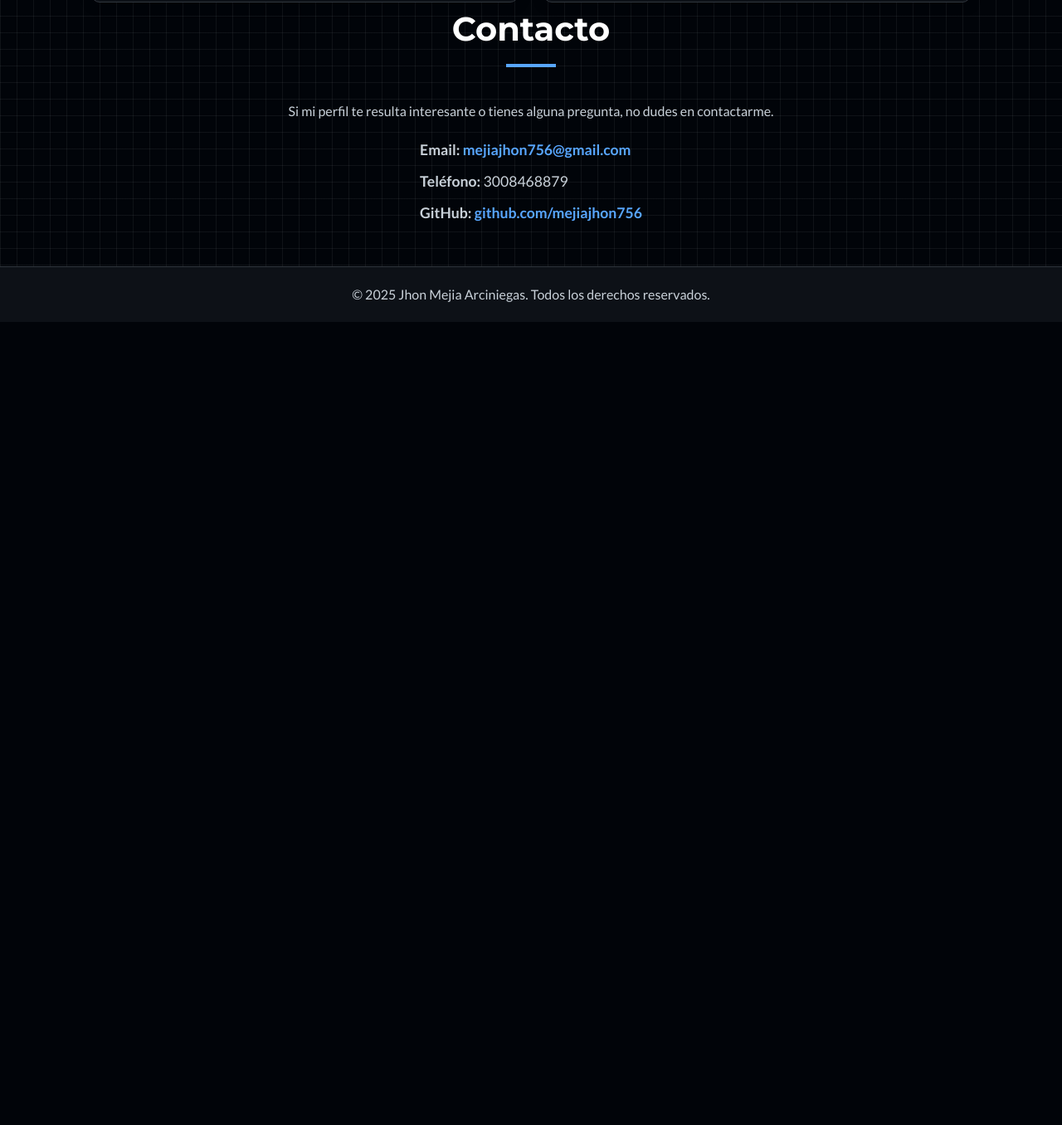
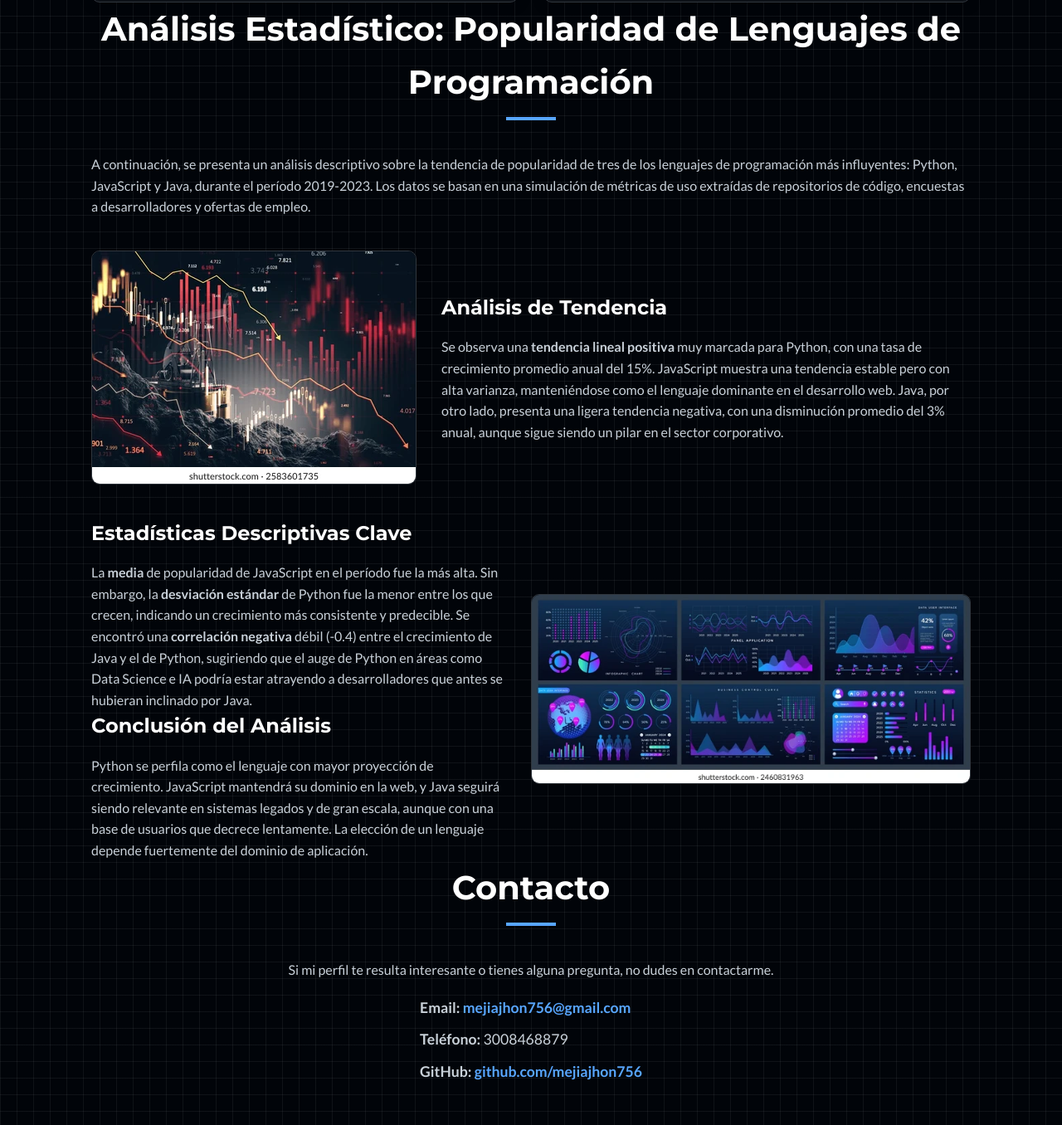
Before and after one commit to mejiajhon756/mi-pagina-web, a plain HTML site: page index.html in a window 1280 px wide. Shown: the part 1361-2717 px from the top of the page at 83% size. Before the commit the page ends 1749 px from the top, so only its background shows below. Drawn offline with Linux system fonts and the light colour scheme.

Commit message:
Versión final con imágenes personalizadas

```diff
--- a/index.html
+++ b/index.html
@@ -17,6 +17,7 @@
                 <ul>
                     <li><a href="#sobre-mi">Sobre Mí</a></li>
                     <li><a href="#proyectos">Proyectos</a></li>
+                    <li><a href="#analisis-estadistico">Análisis Estadístico</a></li>
                     <li><a href="#contacto">Contacto</a></li>
                 </ul>
             </nav>
@@ -52,8 +53,7 @@
 
                 <!-- Proyecto 1 -->
                 <div class="proyecto-card">
-                    <!-- Imagen del proyecto asignada -->
-                    <img src="proyecto.jpeg" alt="Imagen del Proyecto 1">
+                    <img src="ing sistema.jpg" alt="Imagen de ingeniería de sistemas">
                     <div class="proyecto-info">
                         <h3>Calculadora de Estadísticas Descriptivas</h3>
                         <p><strong>Objetivo:</strong> Crear una herramienta web interactiva para calcular medidas de tendencia central (media, mediana, moda) y de dispersión (varianza, desviación estándar) a partir de un conjunto de datos.</p>
@@ -64,8 +64,7 @@
 
                 <!-- Proyecto 2 -->
                 <div class="proyecto-card">
-                    <!-- Sugerencia: Reemplaza esta imagen por una diferente para este proyecto si la tienes -->
-                    <img src="proyecto.jpeg" alt="Imagen del Proyecto 2">
+                    <img src="img sistemas.webp" alt="Imagen de un dashboard con gráficos">
                     <div class="proyecto-info">
                         <h3>Dashboard de Visualización de Datos</h3>
                         <p><strong>Objetivo:</strong> Diseñar un dashboard dinámico para visualizar un conjunto de datos de ventas utilizando gráficos interactivos como barras, líneas y pasteles.</p>
@@ -74,6 +73,31 @@
                     </div>
                 </div>
 
+            </div>
+        </section>
+
+        <section id="analisis-estadistico" class="container">
+            <h2>Análisis Estadístico: Popularidad de Lenguajes de Programación</h2>
+            <div class="analisis-contenido">
+                <p>A continuación, se presenta un análisis descriptivo sobre la tendencia de popularidad de tres de los lenguajes de programación más influyentes: Python, JavaScript y Java, durante el período 2019-2023. Los datos se basan en una simulación de métricas de uso extraídas de repositorios de código, encuestas a desarrolladores y ofertas de empleo.</p>
+
+                <div class="analisis-item">
+                    <img src="estadistica.webp" alt="Gráfico de líneas mostrando la tendencia de popularidad">
+                    <div class="analisis-texto">
+                        <h3>Análisis de Tendencia</h3>
+                        <p>Se observa una <strong>tendencia lineal positiva</strong> muy marcada para Python, con una tasa de crecimiento promedio anual del 15%. JavaScript muestra una tendencia estable pero con alta varianza, manteniéndose como el lenguaje dominante en el desarrollo web. Java, por otro lado, presenta una ligera tendencia negativa, con una disminución promedio del 3% anual, aunque sigue siendo un pilar en el sector corporativo.</p>
+                    </div>
+                </div>
+
+                <div class="analisis-item">
+                    <img src="estadistica imagen.webp" alt="Diagrama de barras comparando el uso actual">
+                    <div class="analisis-texto">
+                        <h3>Estadísticas Descriptivas Clave</h3>
+                        <p>La <strong>media</strong> de popularidad de JavaScript en el período fue la más alta. Sin embargo, la <strong>desviación estándar</strong> de Python fue la menor entre los que crecen, indicando un crecimiento más consistente y predecible. Se encontró una <strong>correlación negativa</strong> débil (-0.4) entre el crecimiento de Java y el de Python, sugiriendo que el auge de Python en áreas como Data Science e IA podría estar atrayendo a desarrolladores que antes se hubieran inclinado por Java.</p>
+                        <h3>Conclusión del Análisis</h3>
+                        <p>Python se perfila como el lenguaje con mayor proyección de crecimiento. JavaScript mantendrá su dominio en la web, y Java seguirá siendo relevante en sistemas legados y de gran escala, aunque con una base de usuarios que decrece lentamente. La elección de un lenguaje depende fuertemente del dominio de aplicación.</p>
+                    </div>
+                </div>
             </div>
         </section>
 
--- a/style.css
+++ b/style.css
@@ -176,6 +176,24 @@ header nav a:hover {
     margin-bottom: 10px;
 }
 
+/* Sección Análisis Estadístico */
+.analisis-item {
+    display: flex;
+    gap: 30px;
+    align-items: center;
+    margin-top: 40px;
+}
+
+.analisis-item:nth-child(odd) {
+    flex-direction: row-reverse;
+}
+
+.analisis-item img {
+    max-width: 50%;
+    border-radius: 10px;
+    border: 1px solid var(--color-borde);
+}
+
 /* Sección Contacto */
 #contacto {
     text-align: center;
@@ -215,9 +233,13 @@ footer {
 
 /* Responsive */
 @media (max-width: 768px) {
-    .perfil-container {
+    .perfil-container, .analisis-item, .analisis-item:nth-child(odd) {
         flex-direction: column;
         text-align: center;
+    }
+
+    .analisis-item img {
+        max-width: 100%;
     }
 
     h2 {
```
Also changed, not shown: estadistica imagen.webp (added), estadistica.webp (added), img sistemas.webp (added), ing sistema.jpg (added).
